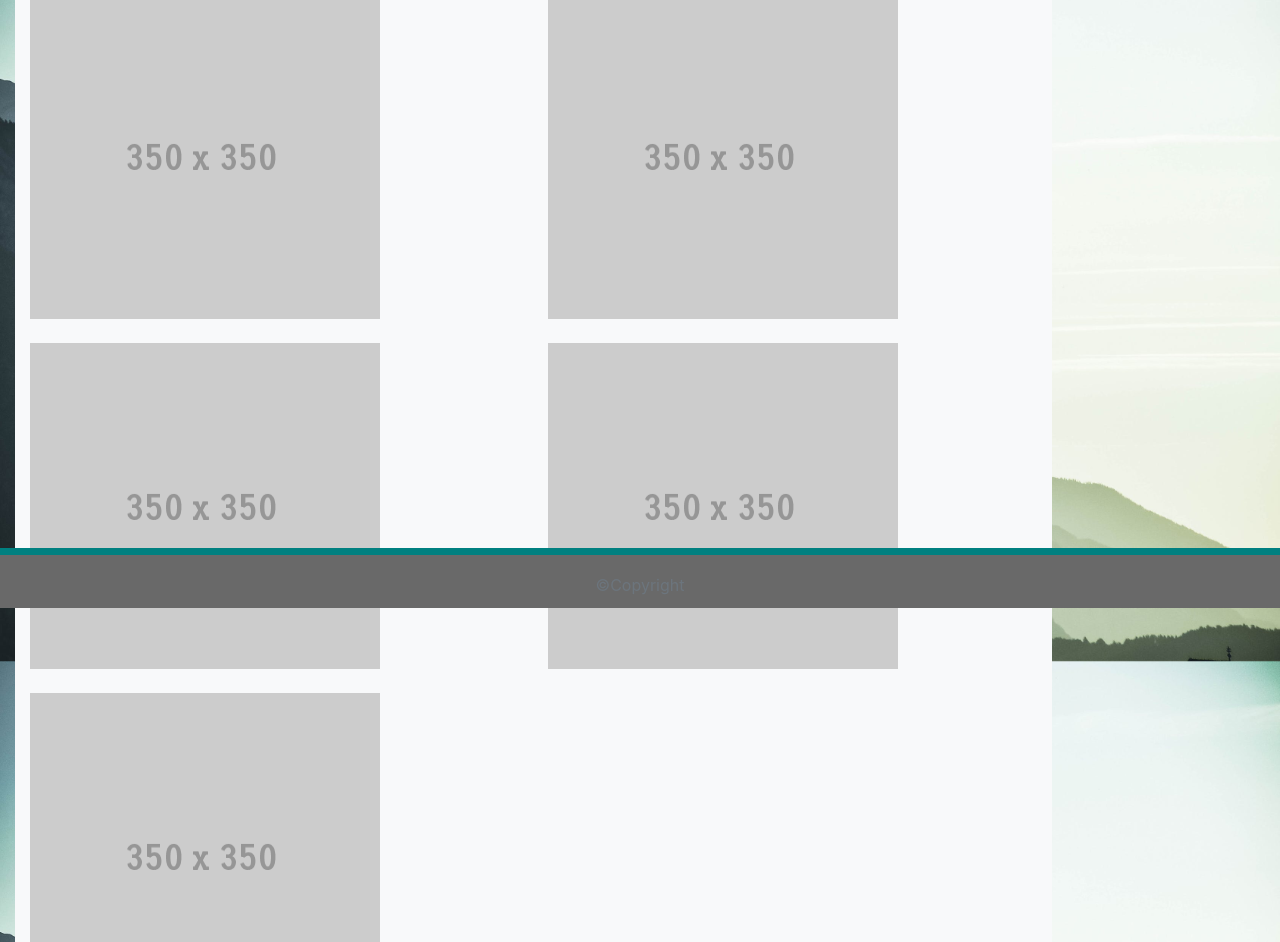
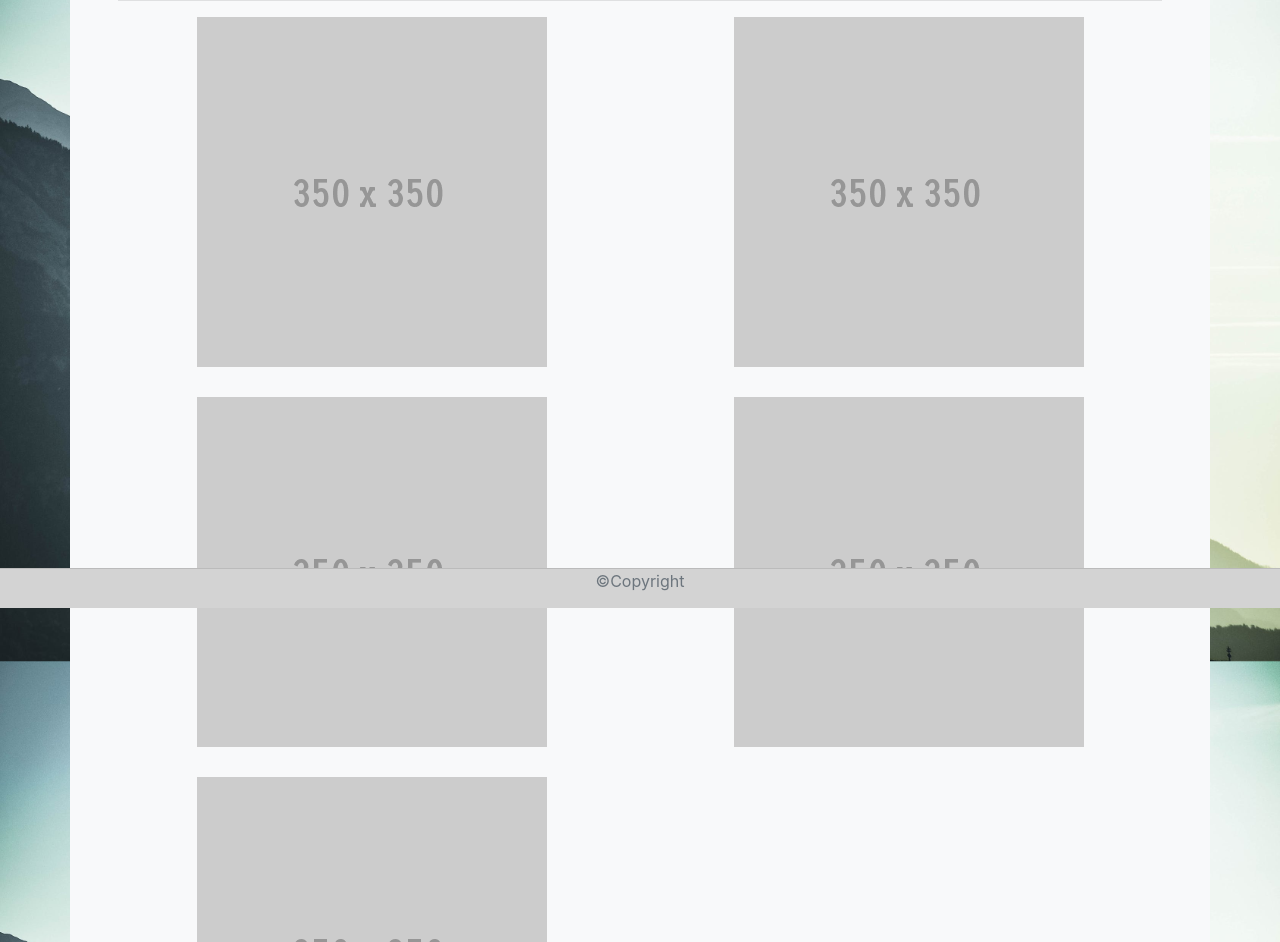
Before and after one commit to ZiWang55/AboutMe, a plain HTML site: page portfolio.html in a window 1280 px wide. Shown: the part 192-1134 px from the top of the page. Drawn offline with nearby package versions, Linux system fonts and the light colour scheme.

Commit message:
added new screen shot images, changed footer in html files, changed rows and col in portfolio html, finalized and double checked all files.

```diff
--- a/portfolio.html
+++ b/portfolio.html
@@ -21,7 +21,7 @@
     <div class="ml-auto">
       <ul class="navbar-nav ">
         <li class="nav-item active">
-          <a class="nav-link" href="contact.html">Contact <span class="sr-only">(current)</span></a>
+          <a class="nav-link" href="contact.html">Contact</a>
         </li>
         <li class="nav-item">
           <a class="nav-link" href="portfolio.html">Portfolio</a>
@@ -32,47 +32,44 @@
       </ul>
     </div>
   </nav>
-</body>
-<!-- portfolio main container -->
-<div class="col-lg-10 col-md-8 col-sm-12">
-  <div class="container bg-light mt-4">
 
+  <!-- portfolio main container -->
+
+  <div class="container bg-light mt-4 p-5 ">
     <h1>Portfolio</h1>
     <hr>
 
     <!-- content inside of portfolio container -->
-
     <div class="row">
-      <div class="col-md-12 col-lg-6">
+      <div class="col-md-6 col-lg-6">
         <img class="portfolio" src="/Assets/Images/portfolio.png" alt="portfolio photo">
       </div>
-      <div class="col-md-12 col-lg-6 ">
+      <div class="col-md-6 col-lg-6 ">
         <img class="portfolio" src="/Assets/Images/portfolio.png" alt="portfolio photo">
       </div>
     </div>
     <div class="row ">
-      <div class="col-md-12 col-lg-6">
+      <div class="col-md-6 col-lg-6">
         <img class="portfolio" src="/Assets/Images/portfolio.png" alt="portfolio photo">
       </div>
-      <div class="col-md-12 col-lg-6">
+      <div class="col-md-6 col-lg-6">
         <img class="portfolio" src="/Assets/Images/portfolio.png" alt="portfolio photo">
       </div>
     </div>
     <div class="row ">
-      <div class="col-md-12 col-lg-6">
+      <div class="col-md-6 col-lg-6">
         <img class="portfolio" src="/Assets/Images/portfolio.png" alt="portfolio photo">
       </div>
-      <div class="col-md-12 col-lg-6">
+      <div class="col-md-6 col-lg-6">
       </div>
     </div>
   </div>
-</div>
 
-<!--footer-->
-<footer class="footer">
-  <div class="container">
-    <span class="text-muted">&copy;Copyright</span>
-  </div>
-</footer>
+  <!-- footer -->
+  <footer class="footer">
+    <p class="text-muted">&copy;Copyright</p>
+  </footer>
+
+</body>
 
 </html>
--- a/style.css
+++ b/style.css
@@ -35,13 +35,20 @@ p {
 
 /*footer*/
 .footer {
+    background-color: lightgray;
+    overflow: hidden;
+    clear: both;
+    padding-top: 0px;
+    border-top: 1px solid #bbb;
+    color: #aaa;
     position: fixed;
+    height: 40px;
+    width: 100%;
     bottom: 0;
-    width: 100%;
-    height: 60px;
-    line-height: 60px;
-    background-color: dimgray;
-    border-top: 7px solid teal;
+    right: 0;
+    left: 0;
+    margin: 0 auto;
+    padding-bottom: 0;
     text-align: center;
 }
 /*responsive for xs*/
@@ -65,7 +72,8 @@ p {
 } */
 
 .portfolio {
-    height: 350px;
-    width: 350px;
-    padding-top: 5%;
+    margin: auto;
+    margin-bottom: 30px;
+    display: block;
+
 }
```
Also changed, not shown: contact.html (+12 -8 lines), index.html (+8 -5 lines), Assets/Images/400-aboutme.png (deleted), Assets/Images/400-contact.png (deleted), Assets/Images/400aboutme.png (added), Assets/Images/400contact.png (added), Assets/Images/768aboutme.png, Assets/Images/768contact.png, Assets/Images/992contact.html.png (deleted), Assets/Images/992contact.png (added), Assets/Images/portfolio.jfif (deleted), 4 other files.
